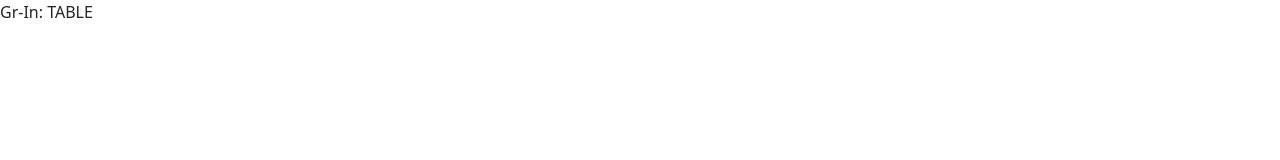
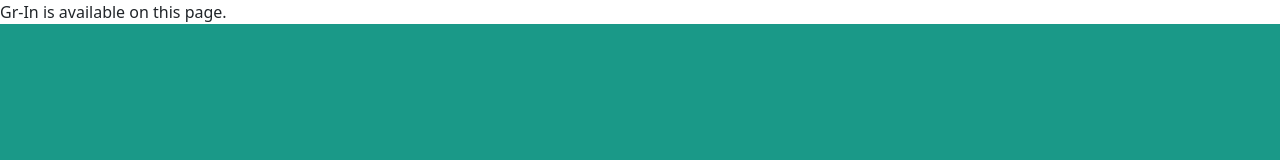
Before and after one commit to luvsn/Gr-In, a browser extension: page table.html in a window 1280 px wide. Drawn offline with nearby package versions, Linux system fonts and the light colour scheme.

Commit message:
Fixed persmissions

```diff
--- a/scripts/extraction-amazon.js
+++ b/scripts/extraction-amazon.js
@@ -12,7 +12,7 @@ AMAZON_ATTRIBDATA = [
   [
     "Eco Label",
     document => (document.querySelector(".energyEfficiencyTextPlacement") || document.querySelector(".dp-energy-efficiency-badge-rating-border")).textContent.trim(),
-    str => 10 - (str.codePointAt(0) - "A".codePointAt(0)) * 10 / 6
+    str => Math.ceil(10 - (str.codePointAt(0) - "A".codePointAt(0)) * 10 / 6)
   ],
   [
     "Weight",
--- a/table.html
+++ b/table.html
@@ -4,10 +4,17 @@
     <title>Gr-In</title>
     <meta charset="utf-8">
     <link href="https://cdn.jsdelivr.net/npm/bootstrap@5.0.2/dist/css/bootstrap.min.css" rel="stylesheet" integrity="sha384-EVSTQN3/azprG1Anm3QDgpJLIm9Nao0Yz1ztcQTwFspd3yD65VohhpuuCOmLASjC" crossorigin="anonymous">
+    <style>
+        html {
+          min-height: 5em;
+          min-width: 10em;
+          background: rgb(26, 153, 136);
+        }
+      </style>
 </head>
 <body>
 
-   Gr-In: TABLE
+   Gr-In is available on this page.
 
 </body>
 </html>
```
Also changed, not shown: manifest.json.
